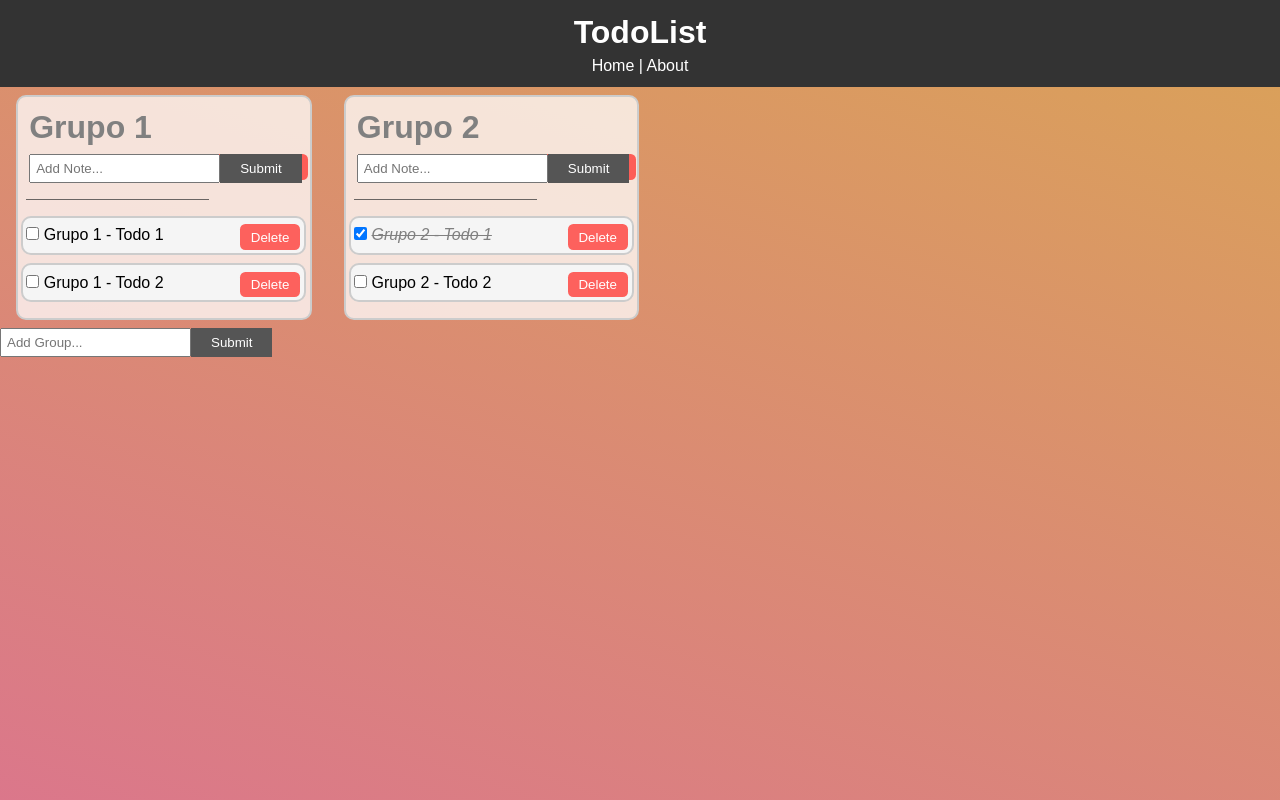
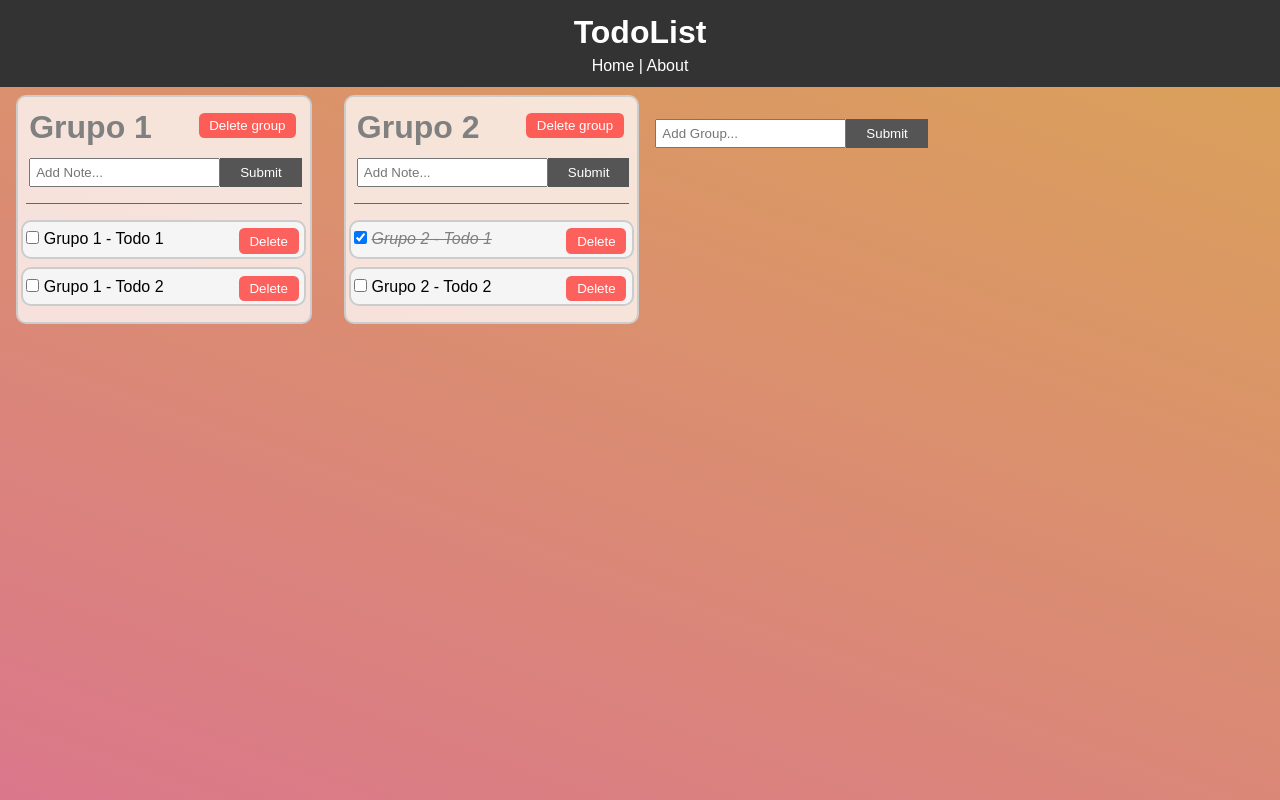
Before and after one commit to LucioTrincheri/notes-app, a React (Create React App) app: page / in a window 1280 px wide. Shown: the top 800 px of the page. Built offline with nearby package versions, Linux system fonts and the light colour scheme.

Commit message:
CSS changes

```diff
--- a/src/styles/index.module.css
+++ b/src/styles/index.module.css
@@ -20,6 +20,15 @@
   border: 2px solid #ccc;
 }
 
+.container {
+  display: -webkit-box;
+  display: -ms-flexbox;
+  display: flex;
+  -webkit-box-align: center;
+      -ms-flex-align: center;
+          align-items: center;
+}
+
 .addTodo {
   display: -webkit-box;
   display: -ms-flexbox;
@@ -32,6 +41,10 @@
   border-bottom: 0.1rem solid rgba(54, 54, 54, 0.726);
 }
 
+.addTodoGroup {
+  display: inline-block;
+}
+
 .completeBtn:checked + .completeLabel {
   font-style: italic;
   color: gray;
@@ -40,10 +53,12 @@
 
 .delBtnStyle {
   display: inline-flexbox;
+  position: relative;
+  right: 0.1em;
   background: rgba(255, 60, 56, 0.8);
   color: white;
   border: none;
-  margin: 0 0.1em;
+  margin: 0 3em;
   margin-right: 0.1em;
   padding: 0.4em 0.8em;
   border-radius: 0.4em;
@@ -61,6 +76,7 @@
 }
 
 .groupTitle {
+  display: inline-table;
   margin: 0.5rem 0.5rem;
   margin-bottom: 0.25rem;
   padding-left: 0.2rem;
--- a/src/styles/index.module.scss
+++ b/src/styles/index.module.scss
@@ -21,6 +21,11 @@
 	border: 2px solid #ccc;
 }
 
+.container {
+	display: flex;
+	align-items: center;
+}
+
 //Buttons
 .addTodo {
 	display: flex;
@@ -32,6 +37,10 @@
 	border-bottom: 0.1rem solid rgba(54, 54, 54, 0.726);
 }
 
+.addTodoGroup {
+	display: inline-block;
+}
+
 .completeBtn:checked + .completeLabel {
 	font-style: italic;
 	color: gray;
@@ -40,10 +49,12 @@
 
 .delBtnStyle {
 	display: inline-flexbox;
+	position: relative;
+	right: 0.1em;
 	background: rgba(255, 60, 56, 0.8);
 	color: white;
 	border: none;
-	margin: 0 0.1em;
+	margin: 0 3em;
 	margin-right: 0.1em;
 	padding: 0.4em 0.8em;
 	border-radius: 0.4em;
@@ -62,6 +73,7 @@
 
 //Text
 .groupTitle {
+	display: inline-table;
 	margin: 0.5rem 0.5rem;
 	margin-bottom: 0.25rem;
 	padding-left: 0.2rem;
```
Also changed, not shown: 1 other file (tests, documents, lock files or other folders).
